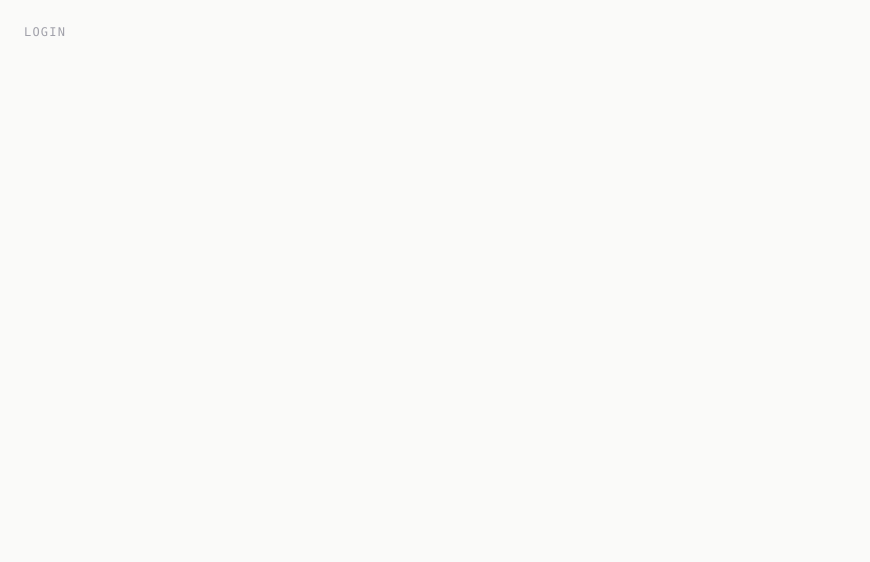
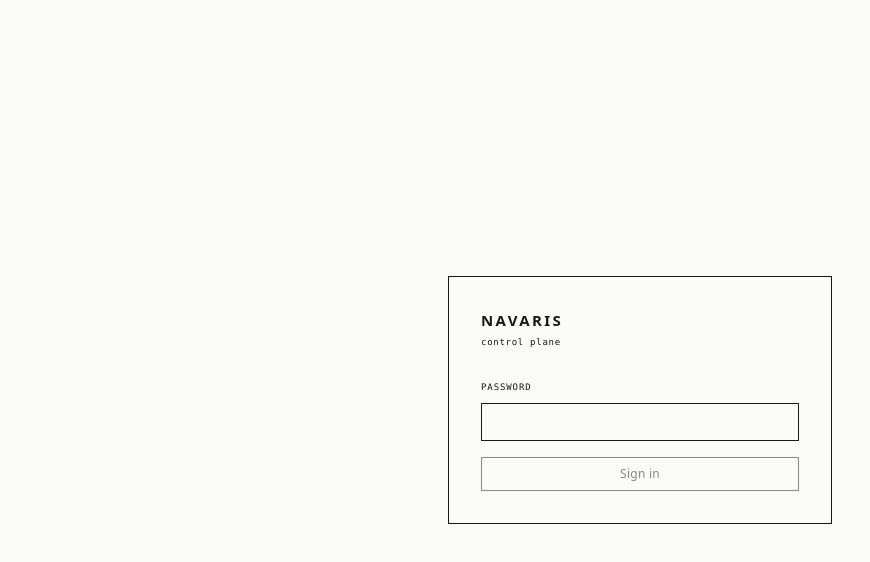
Before and after one commit to erans/navaris, a React (Vite) app in the folder web/: page /login in a window 1280 px wide. Shown: the top 562 px of the page, without its empty margins (0-870 px from the left). Built offline with nearby package versions, Linux system fonts and the light colour scheme; no server answers; the HTML template or start-up script is replaced by a standard one.

Commit message:
feat(web): useAuth hook and Login route with error handling

```diff
--- /dev/null
+++ b/web/src/hooks/useAuth.ts
@@ -0,0 +1,44 @@
+import { useQuery, useQueryClient } from "@tanstack/react-query";
+import { getMe, login as loginAPI, logout as logoutAPI, type Me } from "@/api/session";
+
+// authQueryKey is the single TanStack Query key for the current session. All
+// login/logout/expiry invalidations target this key so every `useAuth` caller
+// re-renders in sync.
+export const authQueryKey = ["auth", "me"] as const;
+
+export interface UseAuth {
+  authenticated: boolean;
+  expiresAt?: number;
+  isLoading: boolean;
+  login: (password: string) => Promise<void>;
+  logout: () => Promise<void>;
+}
+
+export function useAuth(): UseAuth {
+  const qc = useQueryClient();
+  const q = useQuery<Me>({
+    queryKey: authQueryKey,
+    queryFn: getMe,
+    // Session state doesn't benefit from aggressive refetching — the event
+    // stream tells us when things change and failed requests tell us when
+    // we're kicked out. Keep this cheap.
+    staleTime: Infinity,
+    retry: false,
+  });
+
+  return {
+    authenticated: q.data?.authenticated === true,
+    expiresAt: q.data?.expiresAt,
+    isLoading: q.isLoading,
+    async login(password: string) {
+      // loginAPI now returns Me — we seed the cache directly instead of
+      // going back to /ui/me again.
+      const me = await loginAPI(password);
+      qc.setQueryData<Me>(authQueryKey, me);
+    },
+    async logout() {
+      await logoutAPI();
+      qc.setQueryData<Me>(authQueryKey, { authenticated: false });
+    },
+  };
+}
--- a/web/src/router.tsx
+++ b/web/src/router.tsx
@@ -1,23 +1,17 @@
-import { createBrowserRouter } from "react-router-dom";
+import { createBrowserRouter, Navigate } from "react-router-dom";
+import { lazy } from "react";
 import { Placeholder } from "@/routes/Placeholder";
 
-// Real routes are wired up in later tasks (Login in Task 22, Sandboxes
-// in Task 27, etc). This is the initial shell so the app mounts cleanly.
-export const router = createBrowserRouter([
-  {
-    path: "/",
-    element: <Placeholder label="root" />,
-  },
-  {
-    path: "/login",
-    element: <Placeholder label="login" />,
-  },
-  {
-    path: "/sandboxes",
-    element: <Placeholder label="sandboxes" />,
-  },
-  {
-    path: "*",
-    element: <Placeholder label="not found" />,
-  },
-]);
+const Login = lazy(() => import("@/routes/Login"));
+
+export const router = createBrowserRouter(
+  [
+    { path: "/login", element: <Login /> },
+    { path: "/", element: <Placeholder label="home" /> },
+    { path: "/projects", element: <Placeholder label="projects" /> },
+    { path: "/sandboxes", element: <Placeholder label="sandboxes" /> },
+    { path: "/sandboxes/:id", element: <Placeholder label="sandbox detail" /> },
+    { path: "/events", element: <Placeholder label="events" /> },
+    { path: "*", element: <Navigate to="/" replace /> },
+  ],
+);
--- /dev/null
+++ b/web/src/routes/Login.tsx
@@ -0,0 +1,110 @@
+import { useState, type FormEvent } from "react";
+import { useNavigate, useSearchParams } from "react-router-dom";
+import { ApiError } from "@/api/client";
+import { useAuth } from "@/hooks/useAuth";
+
+// Login is the only unauthenticated page in the app. It renders a single
+// password field, submits to /ui/login, and bounces to ?next= (defaulting
+// to /) on success. We surface API error codes with human-friendly copy.
+export default function Login() {
+  const { login } = useAuth();
+  const navigate = useNavigate();
+  const [params] = useSearchParams();
+  const next = params.get("next") ?? "/";
+  const [password, setPassword] = useState("");
+  const [error, setError] = useState<string | null>(null);
+  const [pending, setPending] = useState(false);
+
+  async function onSubmit(e: FormEvent<HTMLFormElement>) {
+    e.preventDefault();
+    setError(null);
+    setPending(true);
+    try {
+      await login(password);
+      navigate(next, { replace: true });
+    } catch (err) {
+      if (err instanceof ApiError) {
+        setError(messageForCode(err.code, err.message));
+      } else {
+        setError("Unable to sign in. Try again.");
+      }
+    } finally {
+      setPending(false);
+    }
+  }
+
+  return (
+    <div className="flex min-h-screen items-center justify-center bg-[var(--bg-base)] px-4">
+      <form
+        onSubmit={onSubmit}
+        className="w-full max-w-sm border border-[var(--border-strong)] bg-[var(--bg-raised)] p-8"
+        aria-labelledby="login-title"
+      >
+        <div className="mb-8">
+          <h1
+            id="login-title"
+            className="font-display text-[15px] font-semibold tracking-[0.16em] text-[var(--fg-primary)]"
+          >
+            NAVARIS
+          </h1>
+          <p className="mt-1 font-mono text-[9px] tracking-[0.08em] text-[var(--fg-muted)]">
+            control plane
+          </p>
+        </div>
+
+        <label
+          htmlFor="password"
+          className="mb-2 block font-mono text-[9px] uppercase tracking-[0.1em] text-[var(--fg-muted)]"
+        >
+          Password
+        </label>
+        <input
+          id="password"
+          name="password"
+          type="password"
+          autoFocus
+          autoComplete="current-password"
+          value={password}
+          onChange={(e) => setPassword(e.currentTarget.value)}
+          className="mb-4 w-full border border-[var(--border-subtle)] bg-transparent px-3 py-2 text-sm text-[var(--fg-primary)] outline-none focus:border-[var(--fg-primary)]"
+          aria-invalid={error ? "true" : undefined}
+          aria-describedby={error ? "login-error" : undefined}
+        />
+
+        {error && (
+          <p
+            id="login-error"
+            role="alert"
+            className="mb-4 text-xs text-[var(--status-failed)]"
+          >
+            {error}
+          </p>
+        )}
+
+        <button
+          type="submit"
+          disabled={pending || password.length === 0}
+          className="w-full border border-[var(--invert-bg)] bg-[var(--invert-bg)] px-4 py-2 text-xs font-medium tracking-[0.02em] text-[var(--fg-on-invert)] transition-opacity disabled:opacity-50"
+        >
+          {pending ? "Signing in…" : "Sign in"}
+        </button>
+      </form>
+    </div>
+  );
+}
+
+// messageForCode maps server error codes to user-facing copy. Unknown codes
+// fall through to whatever the server said — always prefer server copy when
+// we don't have a better version.
+function messageForCode(code: string, fallback: string): string {
+  switch (code) {
+    case "unauthorized":
+      return "Bad password.";
+    case "too_many_requests":
+      return "Too many attempts. Wait a moment and try again.";
+    case "forbidden":
+      return "The UI is not enabled on this server.";
+    default:
+      return fallback || "Unable to sign in. Try again.";
+  }
+}
```
Also changed, not shown: 2 other files (tests, documents, lock files or other folders).
